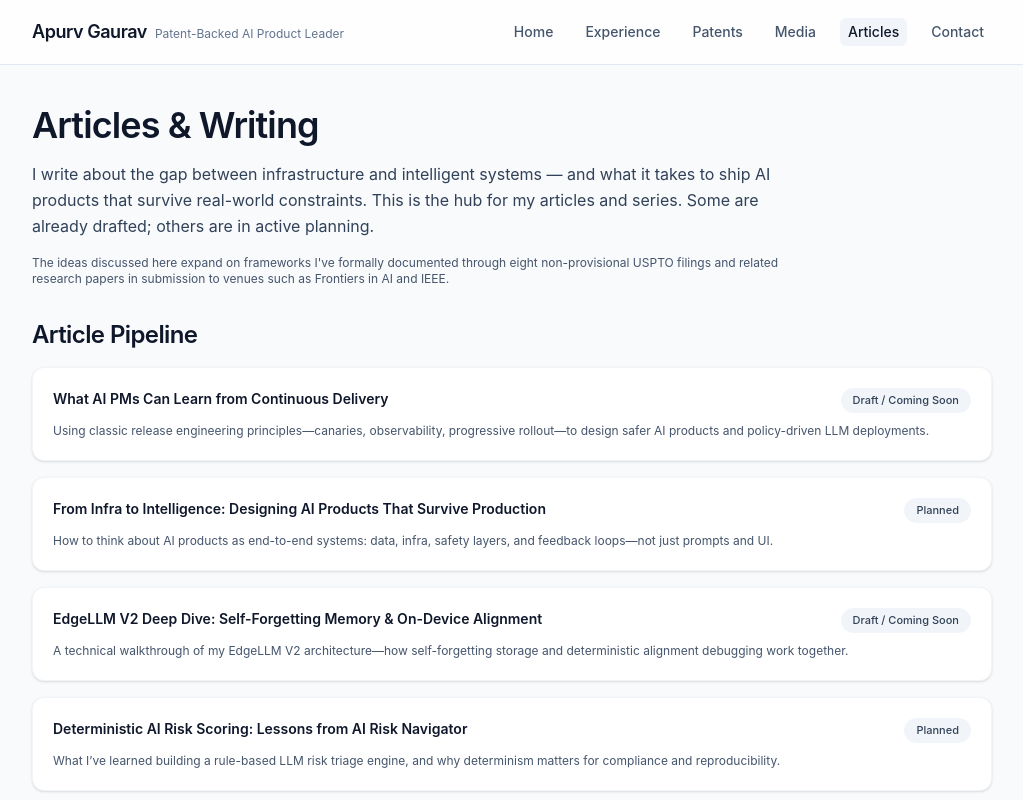
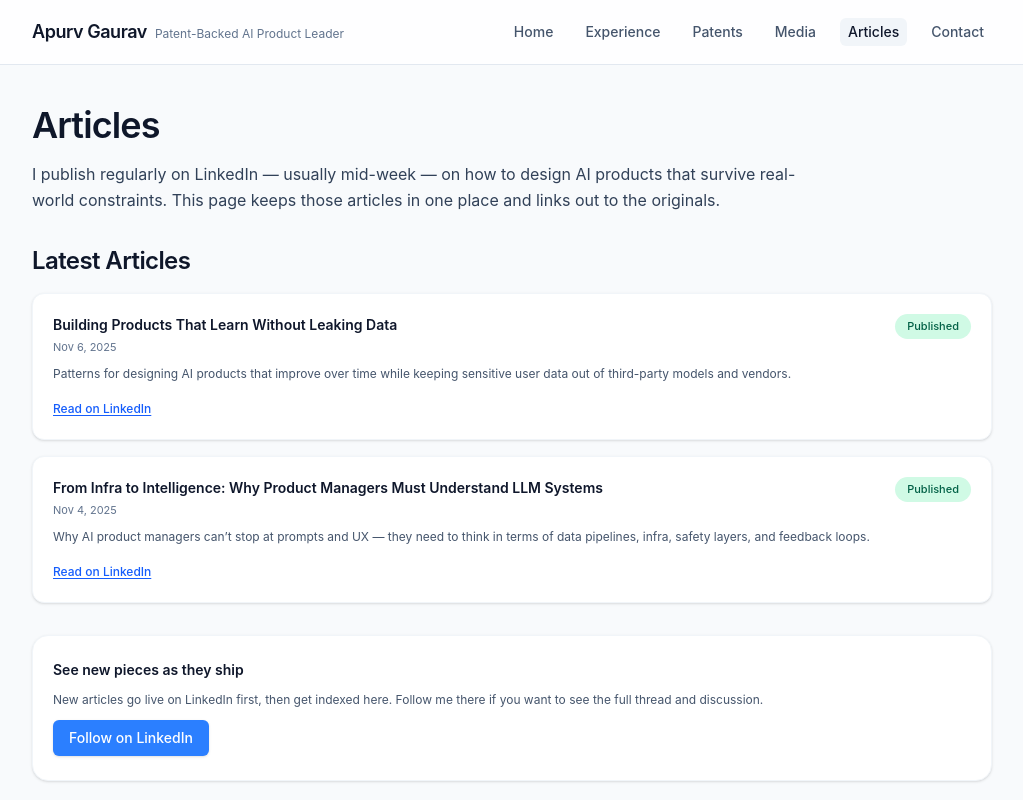
Before and after one commit to apurvgaurav/apurv-portfolio, a Next.js app: page /articles in a window 1280 px wide. Shown: the top 800 px of the page, without its empty margins (128-1151 px from the left). Built offline with nearby package versions, Linux system fonts and the light colour scheme.

Commit message:
Update page.tsx

```diff
--- a/app/articles/page.tsx
+++ b/app/articles/page.tsx
@@ -1,23 +1,32 @@
 // app/articles/page.tsx
 
-type ArticleCardProps = {
-  title: string;
-  status: string;
-  description: string;
-};
+import { articles, type Article } from "./data";
 
-function ArticleCard({ title, status, description }: ArticleCardProps) {
+function ArticleCard({ article }: { article: Article }) {
+  const { title, subtitle, date, href } = article;
+
   return (
-    <div className="bg-white rounded-xl p-5 border border-slate-100 shadow-sm">
+    <div className="bg-white rounded-xl p-5 border border-slate-100 shadow-sm hover:shadow-md transition-shadow">
       <div className="flex flex-col sm:flex-row sm:items-baseline sm:justify-between gap-2">
-        <p className="text-sm font-semibold text-slate-900">{title}</p>
-        <span className="inline-flex items-center rounded-full bg-slate-100 px-3 py-1 text-[11px] font-medium text-slate-700">
-          {status}
+        <div className="space-y-1">
+          <p className="text-sm font-semibold text-slate-900">{title}</p>
+          <p className="text-[11px] text-slate-500">{date}</p>
+        </div>
+        <span className="inline-flex items-center rounded-full bg-emerald-100 px-3 py-1 text-[11px] font-medium text-emerald-800">
+          Published
         </span>
       </div>
-      <p className="mt-2 text-xs text-slate-600 leading-relaxed">
-        {description}
-      </p>
+      <p className="mt-2 text-xs text-slate-600 leading-relaxed">{subtitle}</p>
+      <div className="mt-3">
+        <a
+          href={href}
+          target="_blank"
+          rel="noopener noreferrer"
+          className="inline-flex items-center text-xs font-medium text-blue-600 hover:text-blue-500 underline underline-offset-2"
+        >
+          Read on LinkedIn
+        </a>
+      </div>
     </div>
   );
 }
@@ -25,59 +34,38 @@ function ArticleCard({ title, status, description }: ArticleCardProps) {
 export default function ArticlesPage() {
   return (
     <div className="space-y-8">
+      {/* Intro */}
       <section className="space-y-4">
         <h1 className="text-3xl sm:text-4xl font-semibold tracking-tight">
-          Articles &amp; Writing
+          Articles
         </h1>
         <p className="text-sm sm:text-base text-slate-700 leading-relaxed max-w-3xl">
-          I write about the gap between infrastructure and intelligent systems —
-          and what it takes to ship AI products that survive real-world
-          constraints. This is the hub for my articles and series. Some are
-          already drafted; others are in active planning.
-        </p>
-        <p className="text-xs text-slate-600 max-w-3xl">
-          The ideas discussed here expand on frameworks I&apos;ve formally
-          documented through eight non-provisional USPTO filings and related
-          research papers in submission to venues such as Frontiers in AI and
-          IEEE.
+          I publish regularly on LinkedIn — usually mid-week — on how to design AI
+          products that survive real-world constraints. This page keeps those
+          articles in one place and links out to the originals.
         </p>
       </section>
 
+      {/* List of real articles only */}
       <section className="space-y-4">
         <h2 className="text-xl sm:text-2xl font-semibold tracking-tight">
-          Article Pipeline
+          Latest Articles
         </h2>
         <div className="space-y-4">
-          <ArticleCard
-            title="What AI PMs Can Learn from Continuous Delivery"
-            status="Draft / Coming Soon"
-            description="Using classic release engineering principles—canaries, observability, progressive rollout—to design safer AI products and policy-driven LLM deployments."
-          />
-          <ArticleCard
-            title="From Infra to Intelligence: Designing AI Products That Survive Production"
-            status="Planned"
-            description="How to think about AI products as end-to-end systems: data, infra, safety layers, and feedback loops—not just prompts and UI."
-          />
-          <ArticleCard
-            title="EdgeLLM V2 Deep Dive: Self-Forgetting Memory & On-Device Alignment"
-            status="Draft / Coming Soon"
-            description="A technical walkthrough of my EdgeLLM V2 architecture—how self-forgetting storage and deterministic alignment debugging work together."
-          />
-          <ArticleCard
-            title="Deterministic AI Risk Scoring: Lessons from AI Risk Navigator"
-            status="Planned"
-            description="What I’ve learned building a rule-based LLM risk triage engine, and why determinism matters for compliance and reproducibility."
-          />
+          {articles.map((article) => (
+            <ArticleCard key={article.title} article={article} />
+          ))}
         </div>
       </section>
 
+      {/* Follow CTA */}
       <section className="bg-white rounded-2xl px-5 py-6 shadow-sm border border-slate-100 space-y-3">
         <p className="text-sm font-semibold text-slate-900">
-          Follow for New Articles
+          See new pieces as they ship
         </p>
         <p className="text-xs text-slate-600">
-          Most articles will be published on LinkedIn first and then archived
-          here. Follow me there if you want to see ideas as they ship.
+          New articles go live on LinkedIn first, then get indexed here. Follow
+          me there if you want to see the full thread and discussion.
         </p>
         <a
           href="https://linkedin.com/in/apurvgaurav"
```
